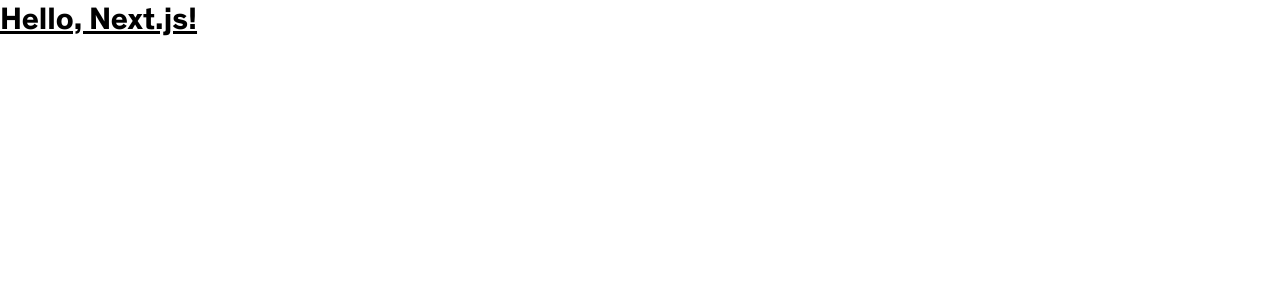
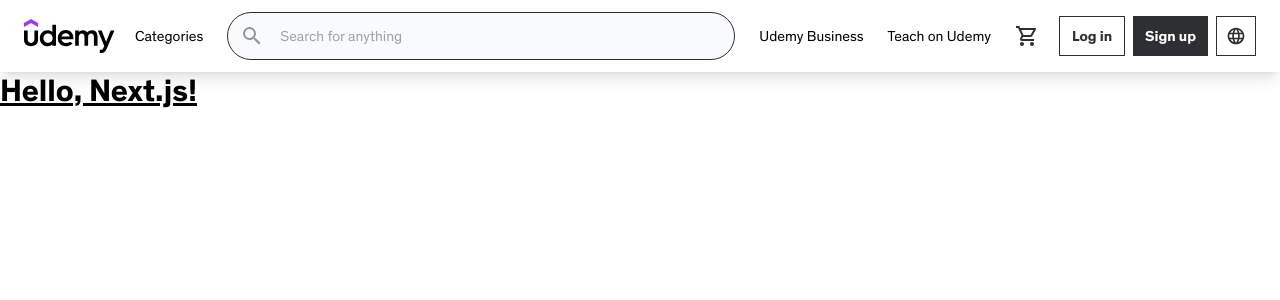
Before and after one commit to caotrungduc03/udemy-lms-fe-stu-nextjs, a Next.js app: page / in a window 1280 px wide. Shown: the top 300 px of the page. Built offline with nearby package versions, Linux system fonts and the light colour scheme.

Commit message:
feat: create header

```diff
--- a/app/globals.css
+++ b/app/globals.css
@@ -7,3 +7,69 @@
     @apply font-udemy-sans;
   }
 }
+
+@layer components {
+  .header-item {
+    @apply flex items-center h-12 my-3 px-3 text-sm hover:text-[#412885] hover:cursor-pointer;
+  }
+
+  .heading-sm {
+    @apply text-sm leading-3 font-bold tracking-normal;
+  }
+
+  .btn {
+    @apply relative inline-flex justify-center items-center max-w-full min-w-2 border-none px-3 select-none align-bottom whitespace-nowrap cursor-pointer;
+  }
+
+  .btn-disabled {
+    @apply cursor-not-allowed opacity-50;
+  }
+
+  .btn-medium {
+    @apply h-10;
+  }
+
+  .btn-large {
+    @apply h-12;
+  }
+
+  .btn-primary {
+    @apply bg-primary text-white;
+  }
+
+  .btn-secondary {
+    @apply border border-solid border-primary bg-white text-primary;
+  }
+
+  .btn-ghost {
+    @apply bg-transparent text-primary min-w-[auto] p-0 hover:text-[#3b198f];
+  }
+
+  .btn-icon {
+    @apply min-w-[auto];
+  }
+
+  .btn-icon-medium {
+    @apply w-10 px-[10px];
+  }
+
+  .btn-icon-large {
+    @apply w-12 px-3;
+  }
+
+  .icon {
+    @apply fill-current inline-block flex-shrink-0;
+  }
+
+  .icon-small {
+    @apply w-5 h-5;
+  }
+
+  .icon-medium {
+    @apply w-6 h-6;
+  }
+
+  .text-input {
+    @apply block w-full px-4 border border-solid border-primary text-primary;
+  }
+}
--- a/app/layout.tsx
+++ b/app/layout.tsx
@@ -1,3 +1,4 @@
+import Header from "@/components/Header";
 import type { Metadata } from "next";
 import localFont from "next/font/local";
 import "./globals.css";
@@ -30,7 +31,12 @@
 }>) {
   return (
     <html lang="en">
-      <body className={udemySans.variable}>{children}</body>
+      <body className={udemySans.variable}>
+        <div className="flex flex-col">
+          <Header />
+          {children}
+        </div>
+      </body>
     </html>
   );
 }
--- /dev/null
+++ b/components/Header.tsx
@@ -0,0 +1,55 @@
+import Image from "next/image";
+import Link from "next/link";
+import { MdLanguage, MdOutlineShoppingCart, MdSearch } from "react-icons/md";
+
+const Header: React.FC = () => {
+  return (
+    <header className="flex items-center justify-between shadow-lg px-6 ">
+      <Link href={"/"} className="pr-2">
+        <Image
+          src={"/logo-udemy.svg"}
+          width={91}
+          height={34}
+          alt={"Udemy Logo"}
+          loading={"lazy"}
+        />
+      </Link>
+      <nav className="flex-1 flex items-center justify-between">
+        <span className="header-item">Categories</span>
+        <div className="flex-1 h-12 mx-3 border border-solid border-primary rounded-full bg-gray-50">
+          <form className="flex items-center h-full pr-6">
+            <button
+              className="btn btn-large btn-ghost heading-sm btn-disabled btn-icon btn-icon-large"
+              type="submit"
+            >
+              <MdSearch className="icon icon-medium text-primary" />
+            </button>
+            <input
+              className="text-input flex-1 border-0 pl-1 bg-transparent text-sm focus:outline-none"
+              placeholder="Search for anything"
+            ></input>
+          </form>
+        </div>
+        <span className="header-item">Udemy Business</span>
+        <span className="header-item">Teach on Udemy</span>
+        <Link
+          href={"/cart"}
+          className="btn btn-large btn-ghost heading-sm btn-icon btn-icon-large"
+        >
+          <MdOutlineShoppingCart className="icon icon-medium text-primary " />
+        </Link>
+        <button className="btn btn-medium btn-secondary heading-sm ml-2">
+          Log in
+        </button>
+        <button className="btn btn-medium btn-primary heading-sm ml-2">
+          Sign up
+        </button>
+        <button className="btn btn-medium btn-secondary heading-sm btn-icon btn-icon-medium ml-2">
+          <MdLanguage className="icon icon-small text-primary" />
+        </button>
+      </nav>
+    </header>
+  );
+};
+
+export default Header;
--- a/tailwind.config.ts
+++ b/tailwind.config.ts
@@ -10,7 +10,11 @@
     fontFamily: {
       "udemy-sans": ["var(--font-udemy-sans)", "-apple-system"],
     },
-    extend: {},
+    extend: {
+      colors: {
+        primary: "#2d2f31",
+      },
+    },
   },
   plugins: [],
 };
```
Also changed, not shown: package.json (+5 -4 lines), public/logo-udemy.svg (added), 1 other file (tests, documents, lock files or other folders).
